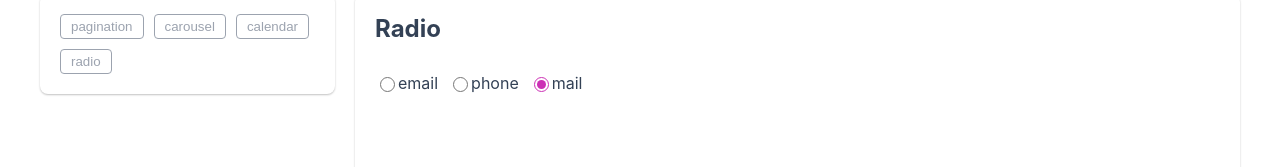
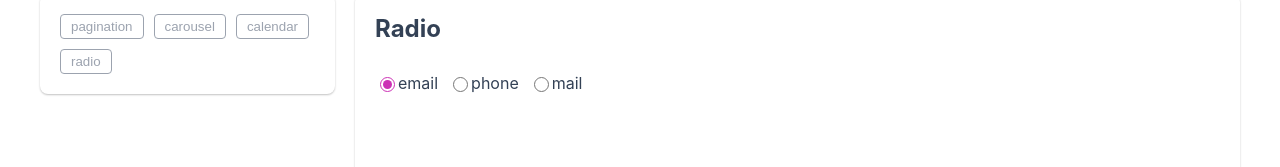
Before and after one commit to 22sook00/playGround, a React (Create React App) app: page /module in a window 1280 px wide. Both pictures are taken after a click on the button "radio". Shown: the part 197-364 px from the top of the page. Built offline with nearby package versions, Linux system fonts and the light colour scheme.

Commit message:
Add radio onchange  status

```diff
--- a/src/components/Modules/Radio/Radio.tsx
+++ b/src/components/Modules/Radio/Radio.tsx
@@ -1,4 +1,4 @@
-import React from "react";
+import React, { useState } from "react";
 import "./radio.scss";
 const dummyData = [
 	{ id: 1, title: "email", type: "contact" },
@@ -7,6 +7,8 @@ const dummyData = [
 ];
 
 const Radio = () => {
+	const [checkedItem, setCheckedItem] = useState<string>(dummyData[0].title);
+	console.log("checkedItem?", checkedItem);
 	return (
 		<section className="radio-section">
 			{dummyData.map((radio) => {
@@ -18,8 +20,9 @@ const Radio = () => {
 							key={radio.id}
 							type="radio"
 							name={radio.type}
-							value={radio.title}
-							checked
+							value={checkedItem}
+							checked={radio.title === checkedItem ?? false}
+							onChange={() => setCheckedItem(radio.title)}
 						/>
 						<label htmlFor={`radio-${radio.id}`}>{radio.title}</label>
 					</div>
```
